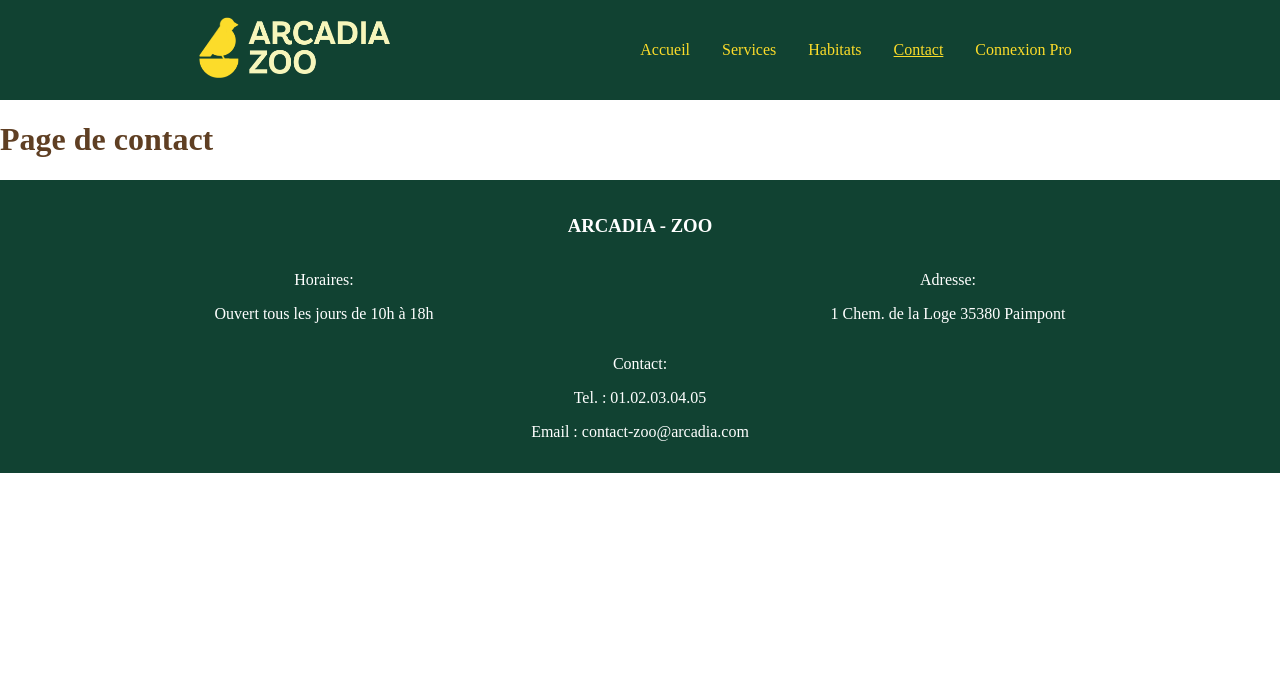
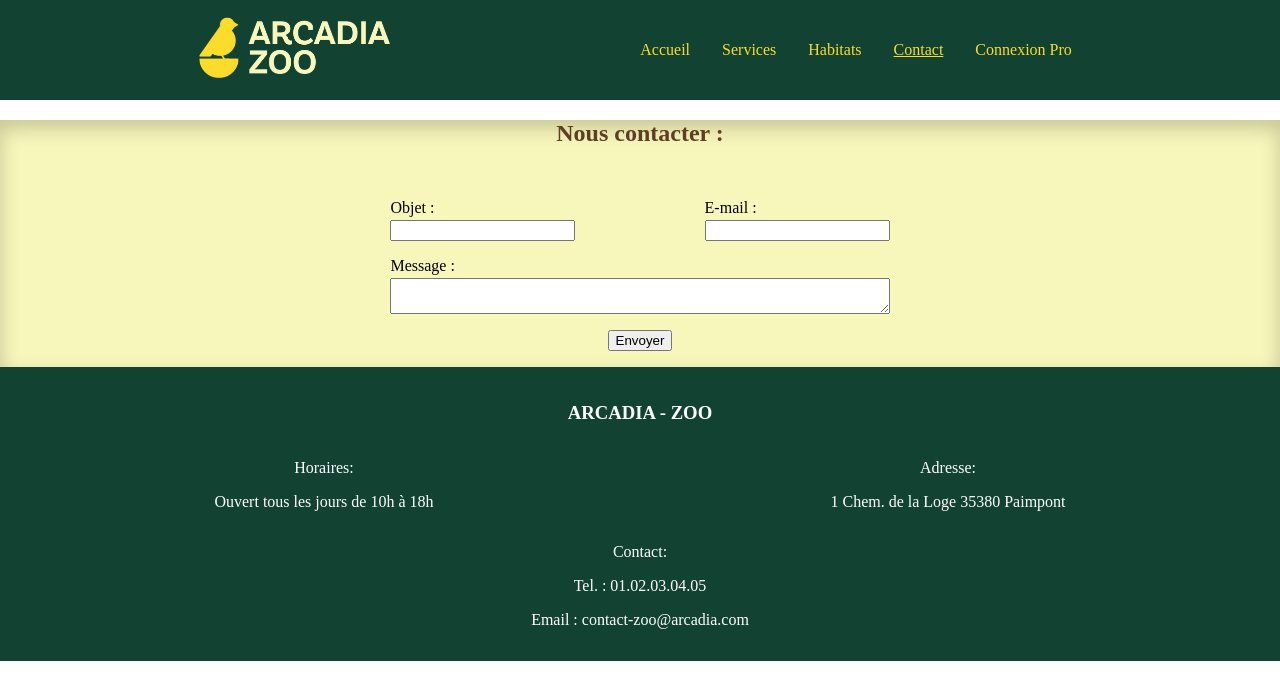
Before and after one commit to Incultis/Arcadia-zoo, a React (Create React App) app: page /contact in a window 1280 px wide. Shown: the top 700 px of the page. Built offline with nearby package versions, Linux system fonts and the light colour scheme.

Commit message:
mise en place de la structure du formulaire de la page contact

```diff
--- a/src/components/pages/Contact.js
+++ b/src/components/pages/Contact.js
@@ -1,4 +1,23 @@
+import Section from "../shared/Section";
+import styles from "../pages/styles/Form.module.css"
+import Input from "../shared/Input";
+import Textarea from "../shared/Textarea";
+
 export default function Contact() {
 
-    return <h1>Page de contact</h1>
+    return <main>
+        <Section background>
+            <h2>Nous contacter :</h2>
+            <form className={styles.containerForm}>
+                <div className={styles.containerInputs}>
+                    <div className={styles.inputRow}>
+                        <Input label="Objet" name="object" type="text" />
+                        <Input label="E-mail" name="email" type="email" />
+                    </div>
+                    <Textarea label="Message" name="message" />
+                </div>
+                <button>Envoyer</button>
+            </form>
+        </Section>
+    </main>
 }
--- /dev/null
+++ b/src/components/pages/styles/Form.module.css
@@ -0,0 +1,43 @@
+.inputField,
+.textareaField {
+    width: 100%;
+    margin-top: 0.2rem;
+    box-sizing: border-box;
+}
+
+.containerLabel {
+    display: flex;
+    flex-direction: column;
+    align-items: flex-start;
+}
+
+.inputRow {
+    display: flex;
+    width: 100%;
+    justify-content: space-between;
+    margin-bottom: 1rem;
+}
+
+@media (max-width: 760px) {
+    .inputRow {
+        flex-direction: column;
+    }
+}
+
+.containerForm {
+    display: flex;
+    flex-direction: column;
+    align-items: center;
+    padding: 1rem;
+}
+
+.containerInputs {
+    width: 40%;
+    margin: 1rem;
+}
+
+@media (max-width: 1020px) {
+    .containerInputs {
+        width: 100%;
+    }
+}
--- /dev/null
+++ b/src/components/shared/Input.js
@@ -0,0 +1,10 @@
+import styles from "../pages/styles/Form.module.css"
+
+export default function Input({ label, type, name, value, fonction }) {
+
+    return <label className={styles.containerLabel}>
+        {label} :
+        <input type={type} name={name} value={value} className={styles.inputField} />
+    </label>
+
+}
--- /dev/null
+++ b/src/components/shared/Textarea.js
@@ -0,0 +1,11 @@
+import styles from "../pages/styles/Form.module.css"
+
+export default function Textarea({ label, name, value, fonction }) {
+
+    return <label className={styles.containerLabel}>
+        {label} :
+        <textarea name={name} value={value} className={styles.textareaField} />
+    </label>
+
+
+}
```
